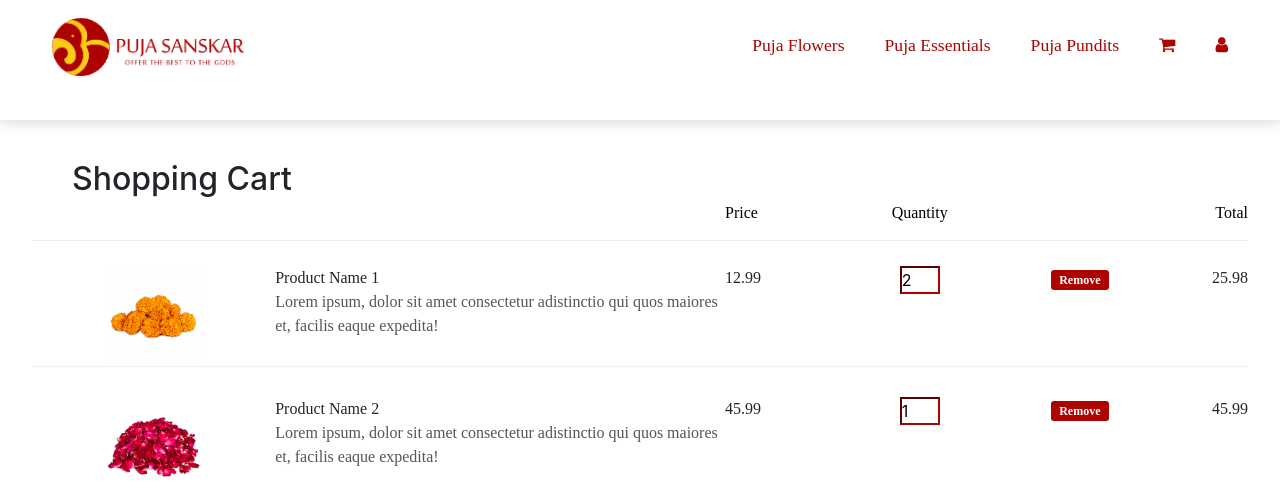
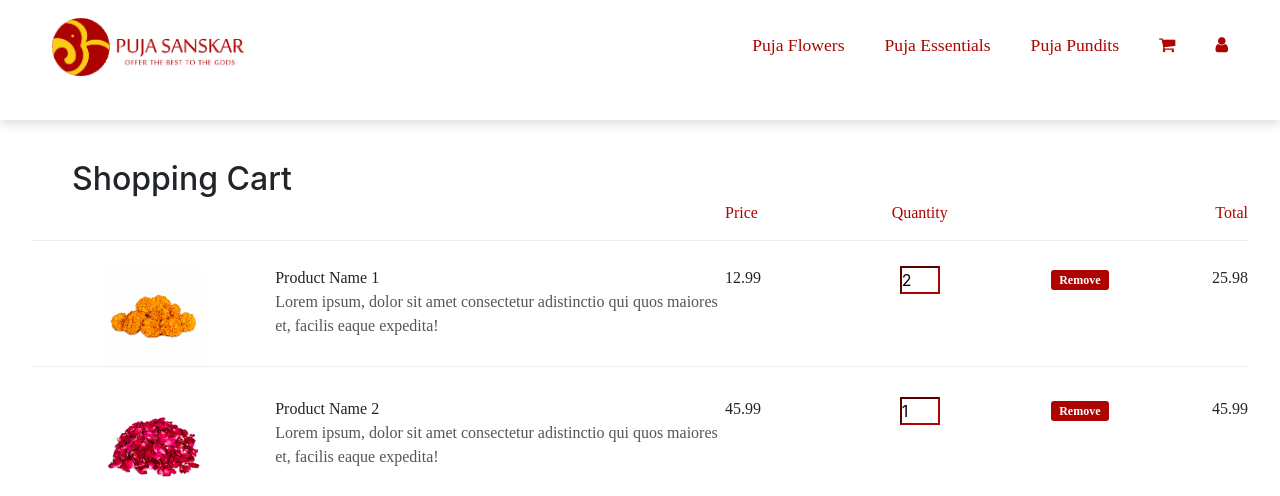
Before and after one commit to Shrirama-Upadhya-A/poojas-final, a PHP site: page /cart.html in a window 1280 px wide. Shown: the top 496 px of the page. Run offline with PHP 8.4, Linux system fonts and the light colour scheme; some libraries are stand-ins or nearby versions; some web fonts are replaced.

Commit message:
Update cart.css

```diff
--- a/css/cart.css
+++ b/css/cart.css
@@ -349,6 +349,12 @@ a {
     font-family: bfont;
     width: 5%;
     text-align: right;
+}
+
+.column-labels .product-price,
+.column-labels .product-quantity,
+.column-labels .product-line-price {
+    color: #ac0401;
 }
 
 .group:before,
```
